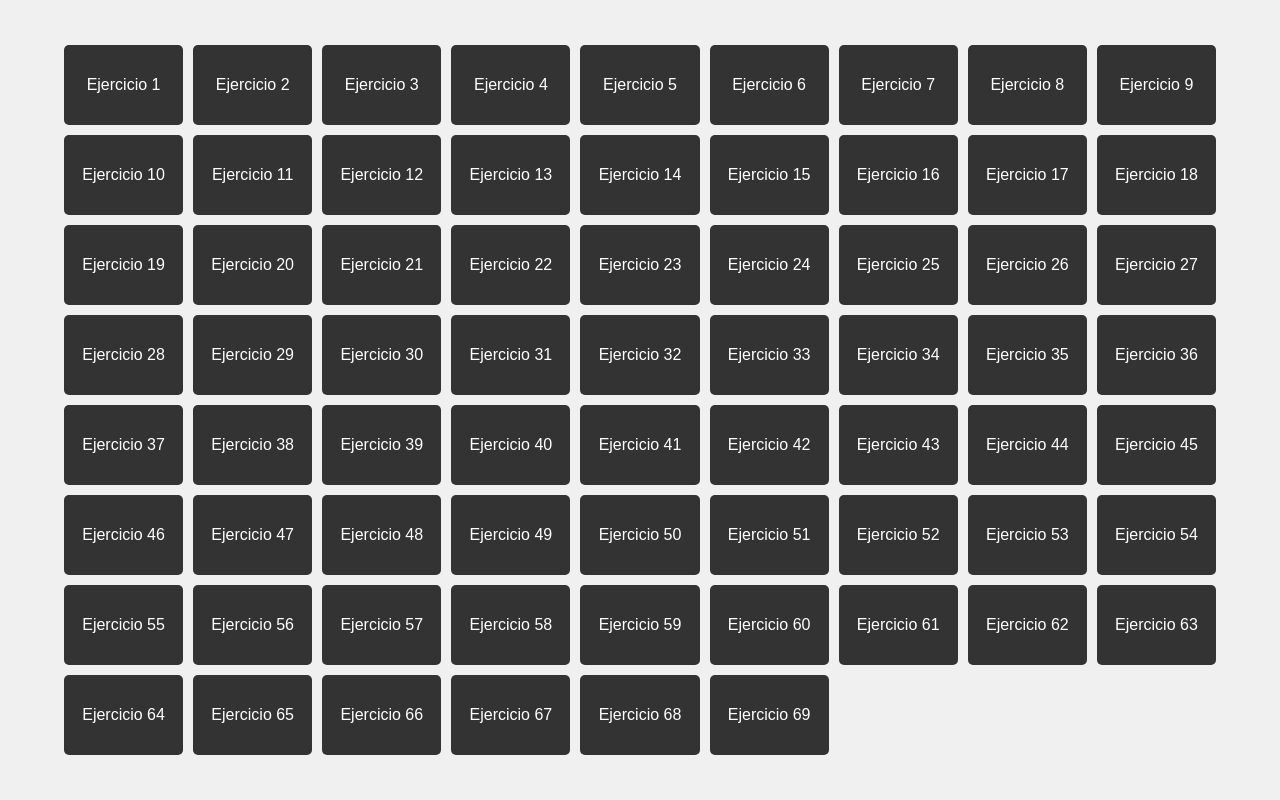
After one commit to Miguel-prog-ui/laboratorio, a PHP site: page /menu100%originalnofake.html in a window 1280 px wide. The commit adds this page. Run offline with PHP 8.4, Linux system fonts and the light colour scheme.

Commit message:
papadios

```diff
--- a/guestbook.txt
+++ b/guestbook.txt
@@ -13,3 +13,4 @@
 <p><b>f</b> (<a href="mailto:mmijares2033@gmail.com">mmijares2033@gmail.com</a>) escribió el <i>2024-9-22</i>:<br>e</p>
 <p><b>e</b> (<a href="mailto:mmijares2033@gmail.com">mmijares2033@gmail.com</a>) escribió el <i>2024-9-22</i>:<br>E</p>
 <p><b>x</b> (<a href="mailto:mmijares2033@gmail.com">mmijares2033@gmail.com</a>) escribió el <i>2024-9-22</i>:<br>xxx</p>
+<p><b>x</b> (<a href="mailto:mmijares2033@gmail.com">mmijares2033@gmail.com</a>) escribió el <i>2024-9-22</i>:<br>e</p>
--- /dev/null
+++ b/menu100%originalnofake.html
@@ -0,0 +1,132 @@
+<!DOCTYPE html>
+<html lang="es">
+<head>
+    <meta charset="UTF-8">
+    <meta name="viewport" content="width=device-width, initial-scale=1.0">
+    <title>Menú con 69 Ejercicios</title>
+    <style>
+        /* Estilo para el cuerpo del documento */
+        body {
+            font-family: Arial, sans-serif; /* Fuente del texto */
+            background-color: #f0f0f0; /* Color de fondo */
+            display: flex; /* Usar flexbox para centrar el contenido */
+            justify-content: center; /* Centrar horizontalmente */
+            align-items: center; /* Centrar verticalmente */
+            height: 100vh; /* Altura de la ventana */
+            margin: 0; /* Eliminar márgenes predeterminados */
+            overflow-y: auto; /* Permitir desplazamiento vertical */
+        }
+
+        /* Estilo para la lista del menú */
+        .menu {
+            list-style-type: none; /* Eliminar viñetas de la lista */
+            padding: 0; /* Eliminar padding */
+            margin: 0; /* Eliminar margen */
+            display: grid; /* Usar grid layout */
+            grid-template-columns: repeat(9, 1fr); /* Crear 9 columnas iguales */
+            gap: 10px; /* Espacio entre los elementos */
+            width: 90%; /* Ancho del menú */
+            max-width: 1200px; /* Ancho máximo del menú */
+        }
+
+        /* Estilo para cada elemento de la lista */
+        .menu li {
+            margin: 0; /* Eliminar margen */
+        }
+
+        /* Estilo para los enlaces del menú */
+        .menu a {
+            text-decoration: none; /* Eliminar subrayado de los enlaces */
+            color: white; /* Color del texto */
+            background-color: #333; /* Color de fondo */
+            padding: 10px; /* Espaciado interno */
+            border-radius: 5px; /* Bordes redondeados */
+            display: flex; /* Usar flexbox para centrar el texto */
+            justify-content: center; /* Centrar horizontalmente */
+            align-items: center; /* Centrar verticalmente */
+            height: 60px; /* Altura de los rectángulos */
+            text-align: center; /* Alinear el texto al centro */
+            transition: background-color 0.3s ease; /* Transición suave para el cambio de color */
+        }
+
+        /* Estilo para los enlaces cuando se pasa el ratón por encima */
+        .menu a:hover {
+            background-color: #555; /* Color de fondo al pasar el ratón */
+        }
+    </style>
+</head>
+<body>
+    <!-- Lista del menú con 69 ejercicios -->
+    <ul class="menu">
+        <li><a href="ejercicio1.php">Ejercicio 1</a></li>
+        <li><a href="ejercicio2.php">Ejercicio 2</a></li>
+        <li><a href="ejercicio3.php">Ejercicio 3</a></li>
+        <li><a href="ejercicio4.php">Ejercicio 4</a></li>
+        <li><a href="ejercicio5.php">Ejercicio 5</a></li>
+        <li><a href="ejercicio6.php">Ejercicio 6</a></li>
+        <li><a href="ejercicio7.php">Ejercicio 7</a></li>
+        <li><a href="ejercicio8.php">Ejercicio 8</a></li>
+        <li><a href="ejercicio9.php">Ejercicio 9</a></li>
+        <li><a href="ejercicio10.php">Ejercicio 10</a></li>
+        <li><a href="ejercicio11.php">Ejercicio 11</a></li>
+        <li><a href="ejercicio12.php">Ejercicio 12</a></li>
+        <li><a href="ejercicio13.php">Ejercicio 13</a></li>
+        <li><a href="ejercicio14.php">Ejercicio 14</a></li>
+        <li><a href="ejercicio15.php">Ejercicio 15</a></li>
+        <li><a href="ejercicio16.php">Ejercicio 16</a></li>
+        <li><a href="ejercicio17.php">Ejercicio 17</a></li>
+        <li><a href="ejercicio18.php">Ejercicio 18</a></li>
+        <li><a href="ejercicio19.php">Ejercicio 19</a></li>
+        <li><a href="ejercicio20.php">Ejercicio 20</a></li>
+        <li><a href="ejercicio21.php">Ejercicio 21</a></li>
+        <li><a href="ejercicio22.php">Ejercicio 22</a></li>
+        <li><a href="ejercicio23.php">Ejercicio 23</a></li>
+        <li><a href="ejercicio24.php">Ejercicio 24</a></li>
+        <li><a href="ejercicio25.php">Ejercicio 25</a></li>
+        <li><a href="ejercicio26.php">Ejercicio 26</a></li>
+        <li><a href="ejercicio27.php">Ejercicio 27</a></li>
+        <li><a href="ejercicio28.php">Ejercicio 28</a></li>
+        <li><a href="ejercicio29.php">Ejercicio 29</a></li>
+        <li><a href="ejercicio30.php">Ejercicio 30</a></li>
+        <li><a href="ejercicio31.php">Ejercicio 31</a></li>
+        <li><a href="ejercicio32.php">Ejercicio 32</a></li>
+        <li><a href="ejercicio33.php">Ejercicio 33</a></li>
+        <li><a href="ejercicio34.php">Ejercicio 34</a></li>
+        <li><a href="ejercicio35.php">Ejercicio 35</a></li>
+        <li><a href="ejercicio36.php">Ejercicio 36</a></li>
+        <li><a href="ejercicio37.php">Ejercicio 37</a></li>
+        <li><a href="ejercicio38.php">Ejercicio 38</a></li>
+        <li><a href="ejercicio39.php">Ejercicio 39</a></li>
+        <li><a href="ejercicio40.php">Ejercicio 40</a></li>
+        <li><a href="ejercicio41.php">Ejercicio 41</a></li>
+        <li><a href="ejercicio42.php">Ejercicio 42</a></li>
+        <li><a href="ejercicio43.php">Ejercicio 43</a></li>
+        <li><a href="ejercicio44.php">Ejercicio 44</a></li>
+        <li><a href="ejercicio45.php">Ejercicio 45</a></li>
+        <li><a href="ejercicio46.php">Ejercicio 46</a></li>
+        <li><a href="ejercicio47.php">Ejercicio 47</a></li>
+        <li><a href="ejercicio48.php">Ejercicio 48</a></li>
+        <li><a href="ejercicio49.php">Ejercicio 49</a></li>
+        <li><a href="ejercicio50.php">Ejercicio 50</a></li>
+        <li><a href="ejercicio51.php">Ejercicio 51</a></li>
+        <li><a href="ejercicio52.php">Ejercicio 52</a></li>
+        <li><a href="ejercicio53.php">Ejercicio 53</a></li>
+        <li><a href="ejercicio54.php">Ejercicio 54</a></li>
+        <li><a href="ejercicio55.php">Ejercicio 55</a></li>
+        <li><a href="ejercicio56.php">Ejercicio 56</a></li>
+        <li><a href="ejercicio57.php">Ejercicio 57</a></li>
+        <li><a href="ejercicio58.php">Ejercicio 58</a></li>
+        <li><a href="ejercicio59.php">Ejercicio 59</a></li>
+        <li><a href="ejercicio60.php">Ejercicio 60</a></li>
+        <li><a href="ejercicio61.php">Ejercicio 61</a></li>
+        <li><a href="ejercicio62.php">Ejercicio 62</a></li>
+        <li><a href="ejercicio63.php">Ejercicio 63</a></li>
+        <li><a href="ejercicio64.php">Ejercicio 64</a></li>
+        <li><a href="ejercicio65.php">Ejercicio 65</a></li>
+        <li><a href="ejercicio66.php">Ejercicio 66</a></li>
+        <li><a href="ejercicio67.php">Ejercicio 67</a></li>
+        <li><a href="ejercicio68.php">Ejercicio 68</a></li>
+        <li><a href="ejercicio69.php">Ejercicio 69</a></li>
+    </ul>
+</body>
+</html>
```
Also changed, not shown: ejercicio1.php (added, +10 -0 lines), ejercicio2.php (added, +13 -0 lines), ejercicio3.php (added, +7 -0 lines), prueba menu.css (added, +28 -0 lines), pruebas.php (+38 -12 lines), ejercicio4.php (added).
